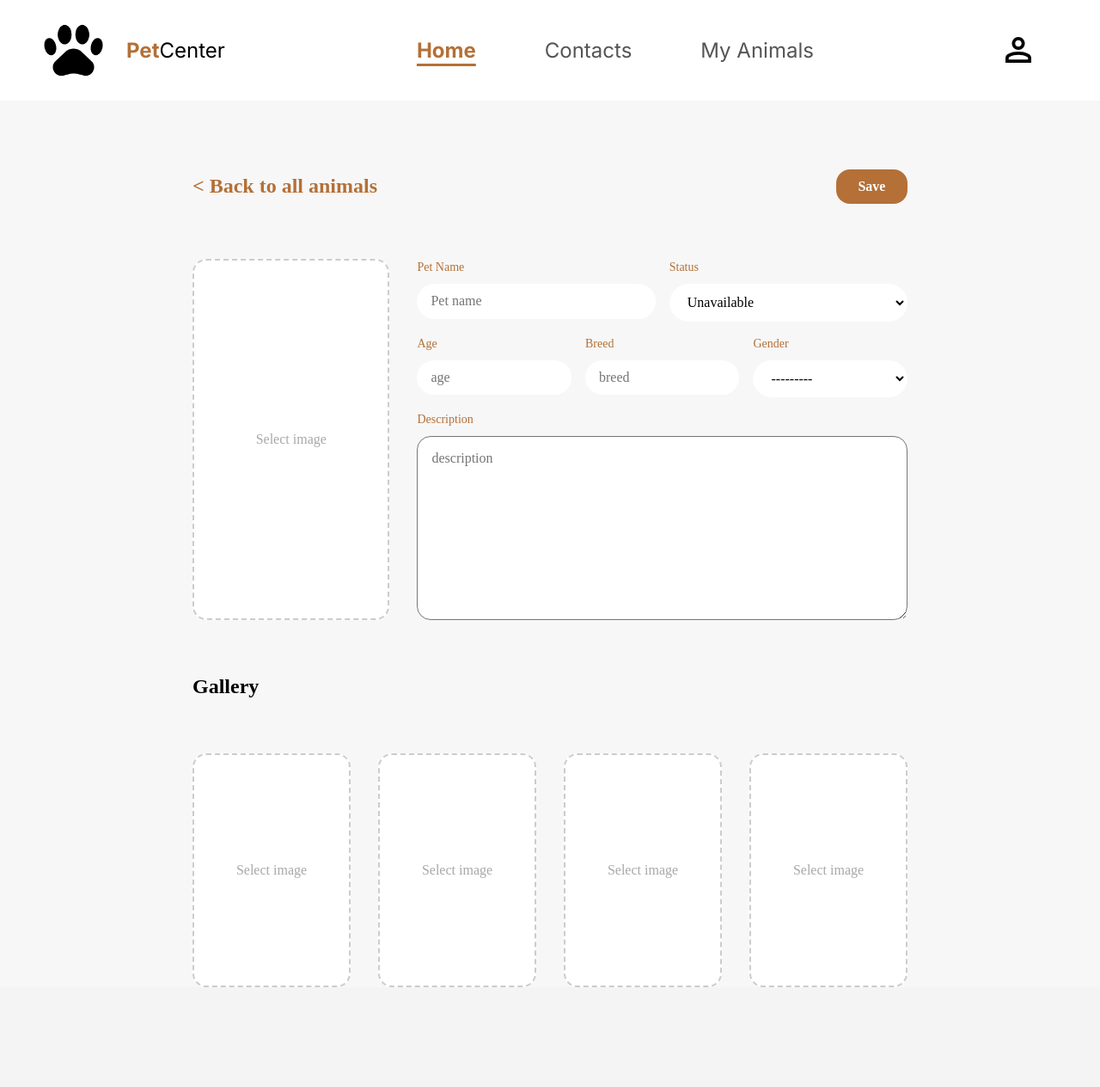
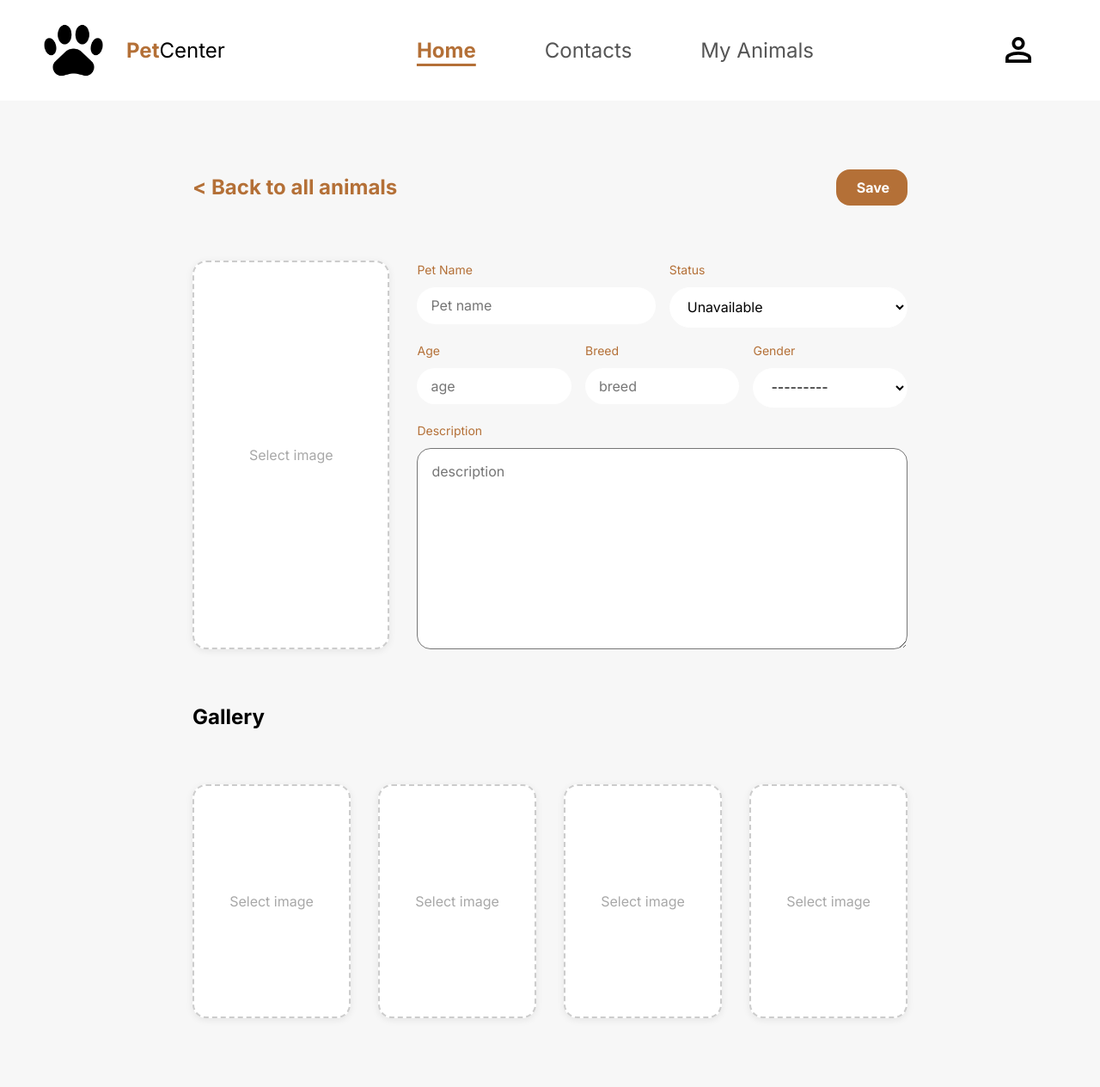
Before and after one commit to Linda0Sousa/petCenter, a Django app: page /create_pet/ in a window 1280 px wide. Shown: the whole page at 86% size. Before the commit the page ends 1148 px from the top, so only its background shows below. Run offline with Django 5.2, Linux system fonts and the light colour scheme.

Commit message:
added now the box shadows and correcting the font family

```diff
--- a/center/static/center/css/create_pet.css
+++ b/center/static/center/css/create_pet.css
@@ -1,5 +1,6 @@
 body{
     background-color: var(--body-color);
+    font-family: var(--font-secondary);
 }
 
 .main-img{
@@ -12,11 +13,13 @@ body{
     align-items: center;
     justify-content: center;
     border-radius: var(--radius);
+    box-shadow: var(--shadow-soft);
 }
 
 .create-pet-container{
     width: 65%;
     margin: auto;
+    padding-bottom: 5rem;
 }
 
 .top-elements{
@@ -108,6 +111,7 @@ body{
     justify-content: center;
     border-radius: var(--radius);
     background-color: var(--background-contrast-color);
+    box-shadow: var(--shadow-soft);
 }
 
 .photos-container{
@@ -151,3 +155,7 @@ body{
     font-weight: var(--font-bold);
     margin: 4rem 0;
 }
+
+.form-control input select textarea{
+    box-shadow: var(--shadow-soft);
+}
--- a/center/static/center/css/see_pet.css
+++ b/center/static/center/css/see_pet.css
@@ -21,6 +21,7 @@ body{
     border-radius: var(--radius);
     height: 500px;
     position: relative;
+    box-shadow: var(--shadow-soft);
 }
 
 .image-container{
@@ -111,6 +112,7 @@ body{
     height: 300px;
     object-fit: cover;
     border-radius: var(--radius);
+    box-shadow: var(--shadow-soft);
 }
 
 .more-photos-title{
--- a/static/css/filter.css
+++ b/static/css/filter.css
@@ -117,4 +117,5 @@
     border: none;
     border-radius: var(--big-radius);
     background-color: var(--background-contrast-color);
+    box-shadow: var(--shadow-soft);
 }
--- a/static/css/variables.css
+++ b/static/css/variables.css
@@ -22,4 +22,6 @@
     --big-radius: 10rem;
 
     --body-color: #f7f7f7;
+
+    --shadow-soft: 0 2px 8px rgba(0, 0, 0, 0.08);
 }
```
Also changed, not shown: center/static/center/css/feed.css (+7 -0 lines).
